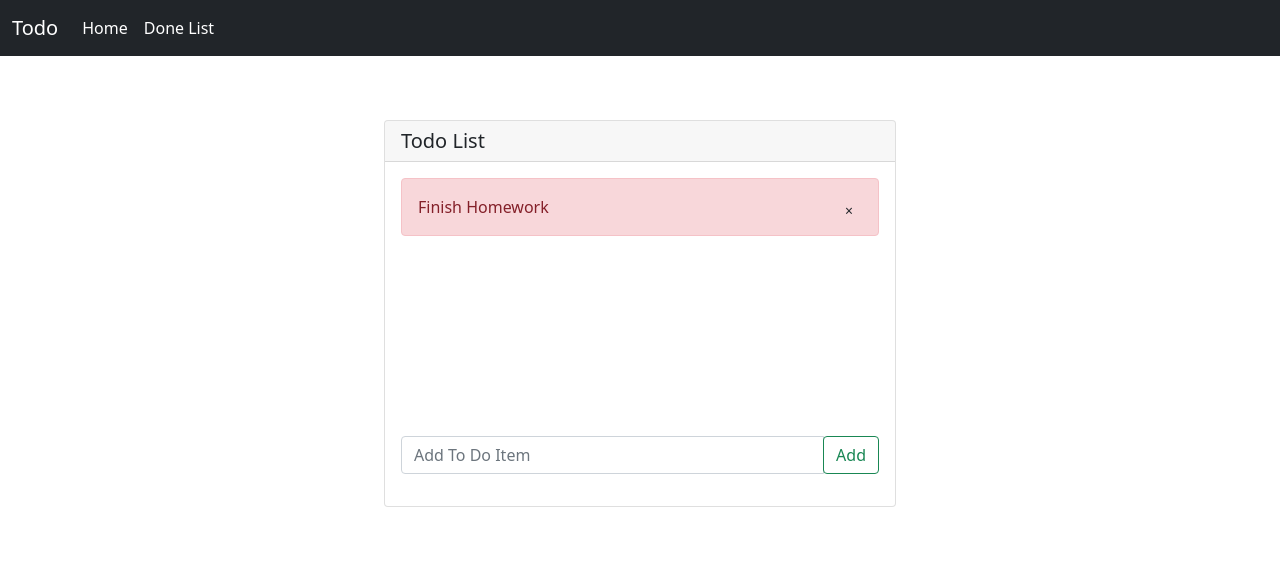
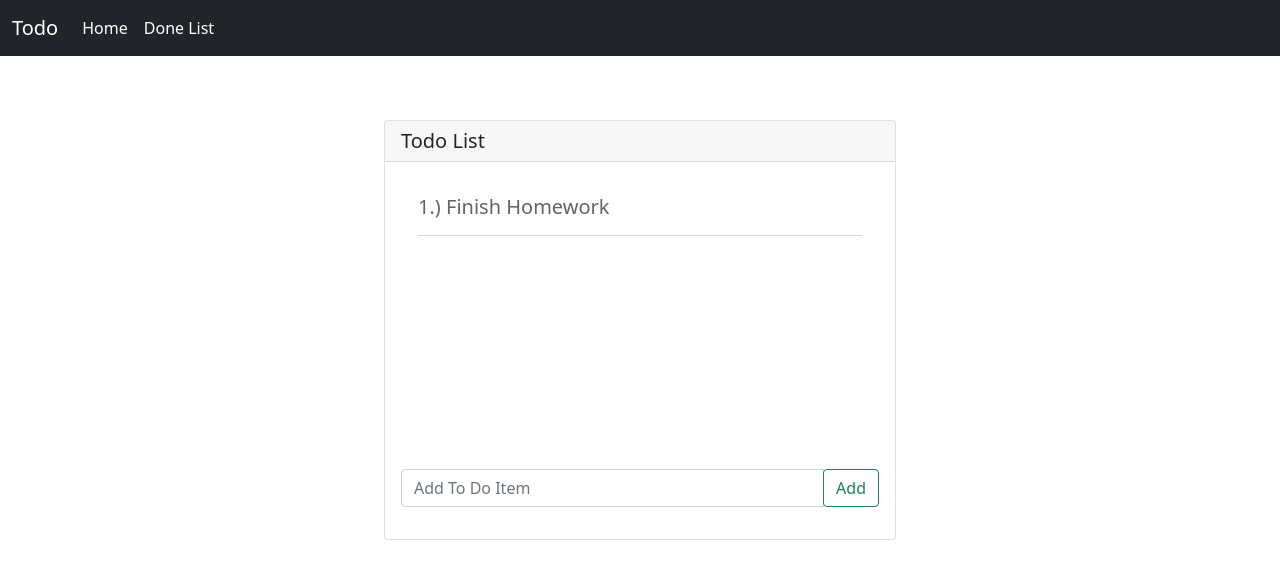
Before and after one commit to David-Salonga/React-Redux, a React (Create React App) app: page / in a window 1280 px wide. Shown: the top 578 px of the page. Built offline with nearby package versions, Linux system fonts and the light colour scheme; no server answers.

Commit message:
[React-ToDoList][Francis]  feat: implement update API

```diff
--- a/src/features/components/ToDoItem.js
+++ b/src/features/components/ToDoItem.js
@@ -2,6 +2,7 @@ import React from 'react';
 import { selectTodoById, ToggleToDo, DeleteToDo} from '../reducers/todosSlice';
 import { useSelector } from "react-redux";
 import {useDispatch} from 'react-redux';
+import { updateTodo } from '../api/todos';
 function ToDoItem(props) {
 
 
@@ -9,7 +10,11 @@ function ToDoItem(props) {
     const dispatch = useDispatch();
 
     function handleClick(){
-        dispatch(ToggleToDo(props.id));
+        updateTodo(props.id, {done: !todo.done}).then((response) => {
+            // console.log(response.data);
+            dispatch(ToggleToDo(props.id, response.data));
+        },)
+
     }
 
     function deleteClick(event){
@@ -20,11 +25,13 @@ function ToDoItem(props) {
     const todoStatus = todo.done ? "done" : "";
     return (
 
-        <div className={`alert alert-danger ${todoStatus}`} onClick={handleClick}>
-            {todo.text}
-            <button type="button" className="btn btn-link-danger btnRight btn-sm" onClick={deleteClick}>
-            <span aria-hidden="true">&times;</span>
+        <div className={`alert alert-light ${todoStatus} text`} onClick={handleClick}>
+            <h5>{todo.id}.) {todo.text}
+            <button type="button" className="btn btn-link-danger btnRight btnRight" onClick={deleteClick}>
+            <span aria-hidden="true"><i className="bi bi-trash2"></i></span>
             </button>
+            </h5>
+            <hr/>
         </div>
     )
 }
```
